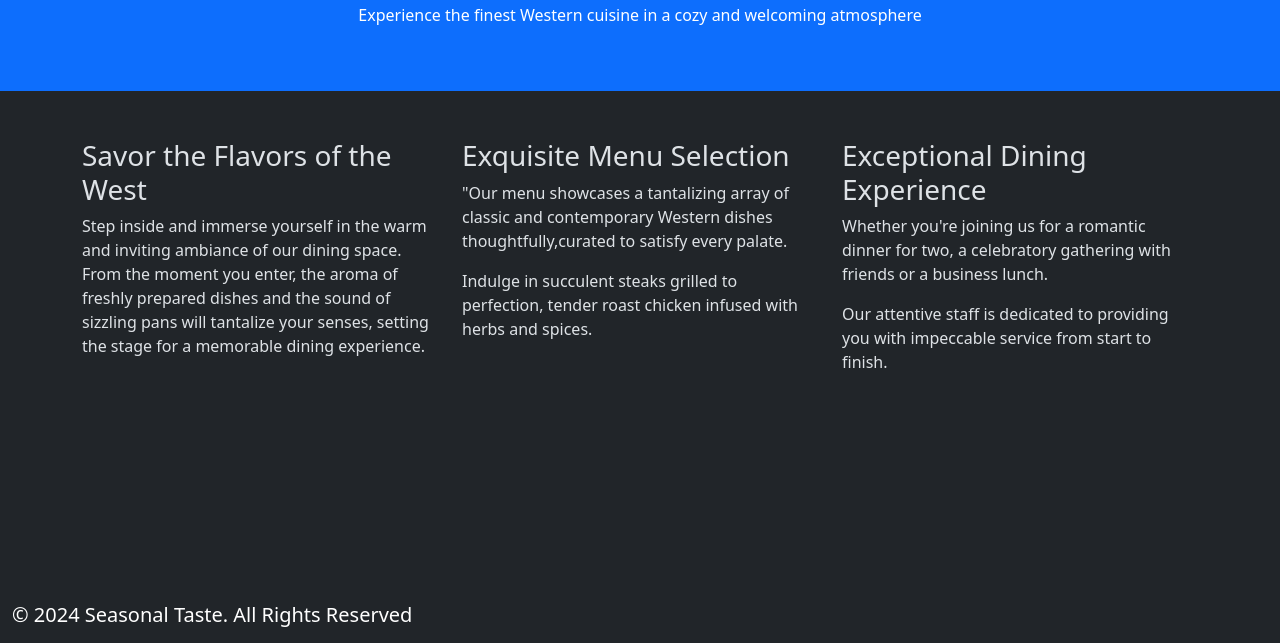
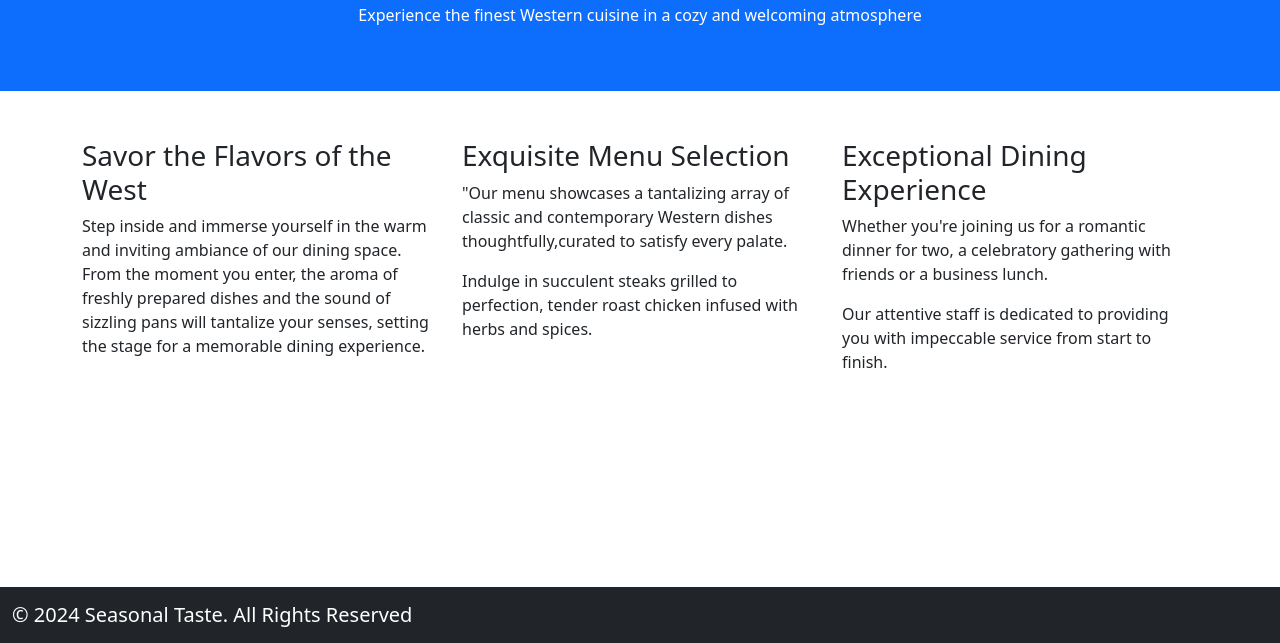
Before and after one commit to Jahanzebali2004/Seasonal-taste-with-Bootstrap, a plain HTML site: page Bootstrap Restaurant.html in a window 1280 px wide. Shown: the part 157-800 px from the top of the page. Drawn offline with nearby package versions, Linux system fonts and the light colour scheme.

Commit message:
Update Bootstrap Restaurant.html

```diff
--- a/Bootstrap Restaurant.html
+++ b/Bootstrap Restaurant.html
@@ -1,5 +1,5 @@
 <!DOCTYPE html>
-<html lang="en" data-bs-theme="dark">
+<html lang="en">
   <link rel="icon" href="Logo.jpg">
 <head>
   <title>Seasonal Taste</title>
```
